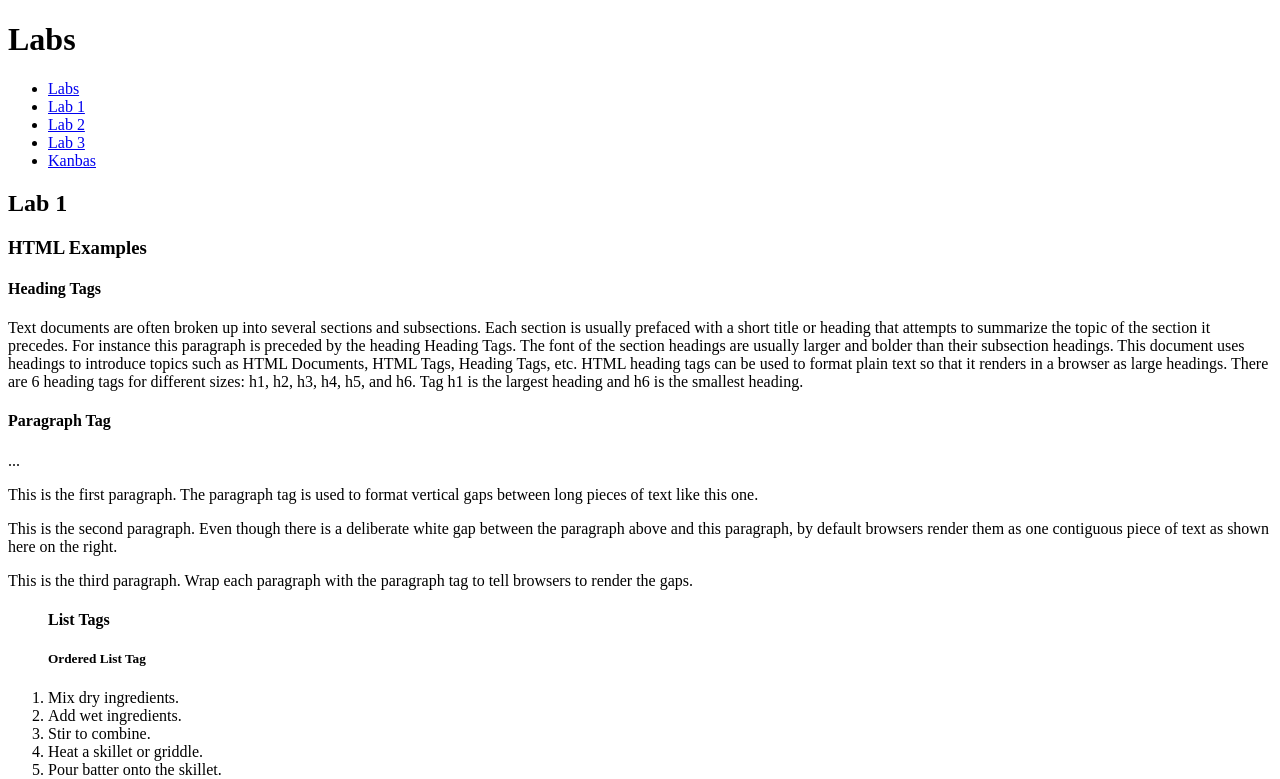
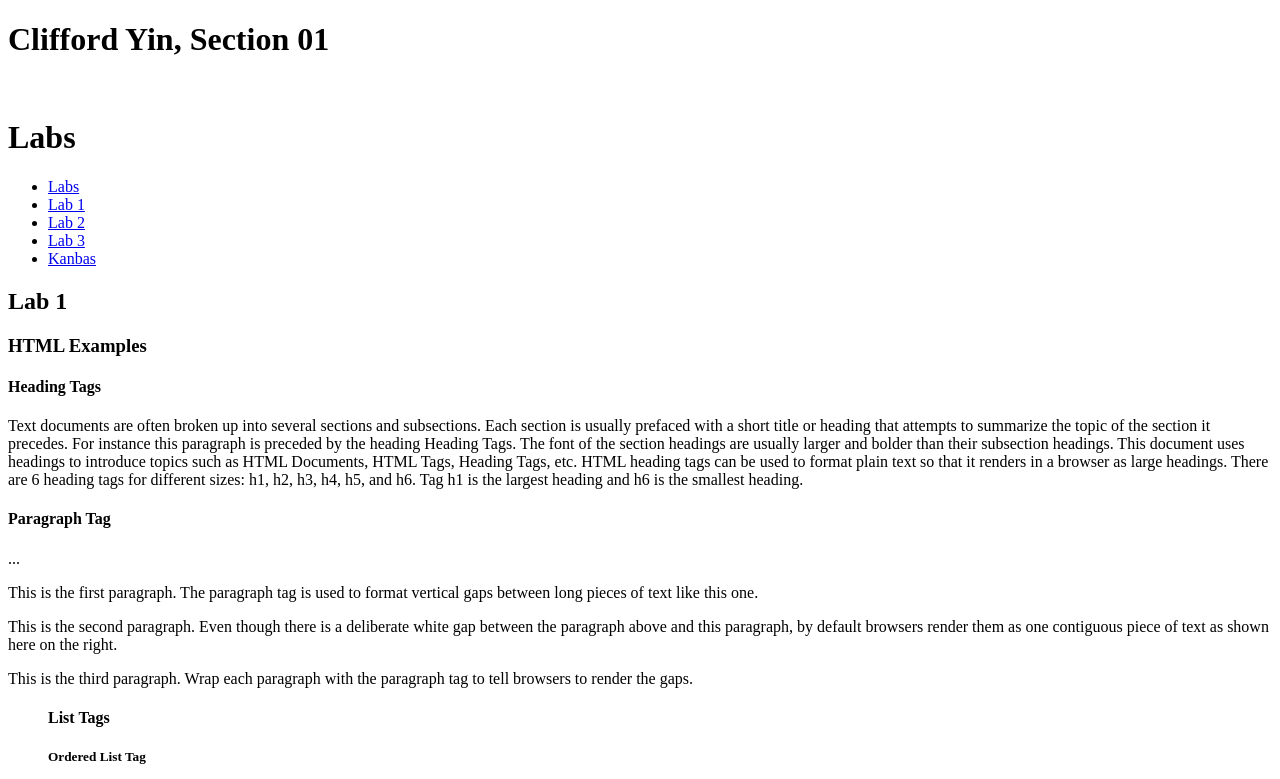
Before and after one commit to ls39Ni/CS5610-project, a React (Create React App) app: page /#/Labs/Lab1 in a window 1280 px wide. Shown: the top 779 px of the page. Built offline with nearby package versions, Linux system fonts and the light colour scheme.

Commit message:
Added name and section

```diff
--- a/src/Labs/index.tsx
+++ b/src/Labs/index.tsx
@@ -6,6 +6,7 @@ import Lab3 from "./Lab3";
 export default function Labs() {
   return (
     <div id="wd-labs">
+      <h1>Clifford Yin, Section 01</h1><br/>
       <h1>Labs</h1>
       <TOC />
       <Routes>
```
